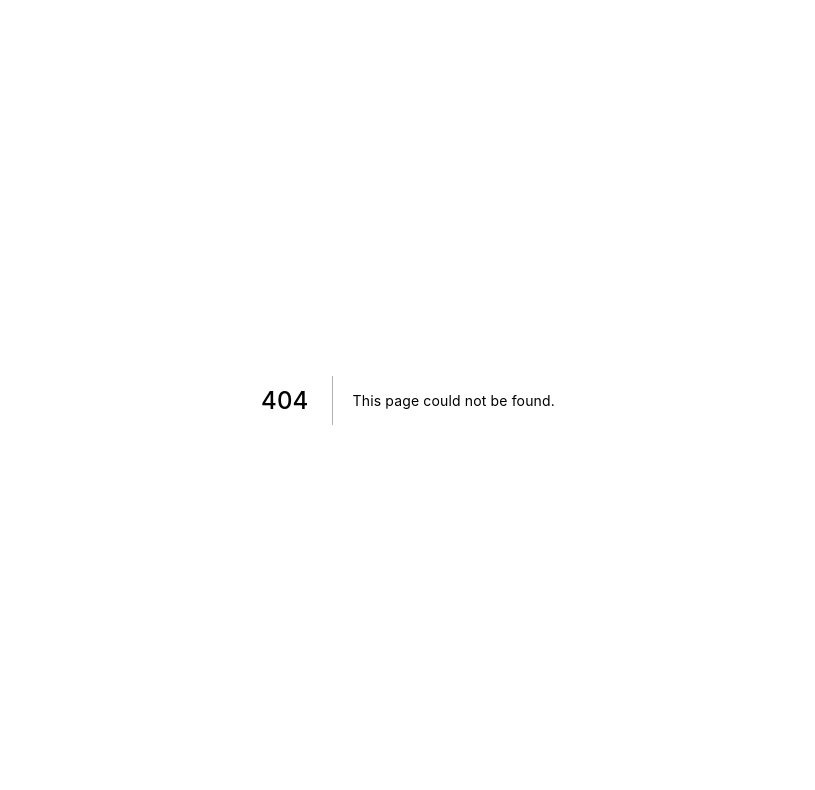
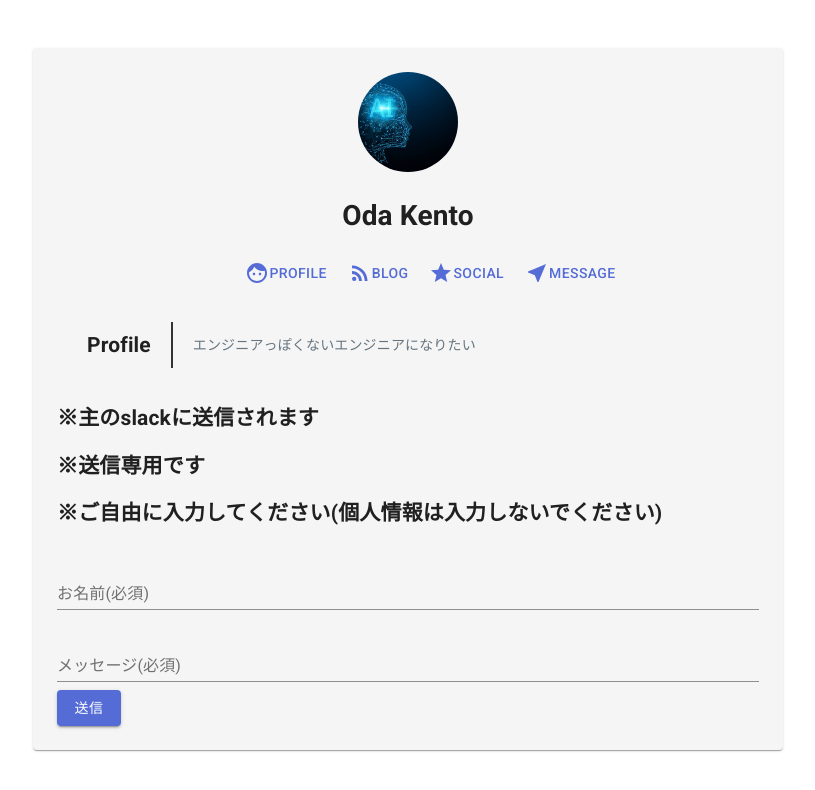
Before and after one commit to kentoda/Port_Blog, a Next.js app: page /message in a window 1280 px wide. Before the commit this address had no page. Shown: the top 790 px of the page, without its empty margins (232-1047 px from the left). Built offline with nearby package versions, Linux system fonts and the light colour scheme.

Commit message:
add message

```diff
--- /dev/null
+++ b/pages/message.js
@@ -0,0 +1,148 @@
+import React, { useState, useCallback } from "react";
+import Head from "next/head";
+import Header from "../components/header";
+import SubHead from "../components/head";
+import { useForm } from "react-hook-form";
+import TextField from "@material-ui/core/TextField";
+import Button from "@material-ui/core/Button";
+import { makeStyles } from "@material-ui/core/styles";
+import Paper from "@material-ui/core/Paper";
+
+const useStyles = makeStyles((theme) => ({
+  appBar: {
+    position: "relative",
+  },
+  layout: {
+    width: "auto",
+    marginLeft: theme.spacing(2),
+    marginRight: theme.spacing(2),
+
+    [theme.breakpoints.up(600 + theme.spacing(2) * 2)]: {
+      width: 750,
+      marginLeft: "auto",
+      marginRight: "auto",
+    },
+  },
+  paper: {
+    marginTop: theme.spacing(3),
+    marginBottom: theme.spacing(3),
+    padding: theme.spacing(2),
+    backgroundColor: "#F5F5F5",
+    [theme.breakpoints.up(600 + theme.spacing(3) * 2)]: {
+      marginTop: theme.spacing(6),
+      marginBottom: theme.spacing(6),
+      padding: theme.spacing(3),
+    },
+  },
+  stepper: {
+    padding: theme.spacing(3, 0, 5),
+  },
+  buttons: {
+    display: "flex",
+    justifyContent: "flex-end",
+  },
+  button: {
+    marginTop: theme.spacing(3),
+    marginLeft: theme.spacing(1),
+  },
+}));
+
+const Message = () => {
+  const [name, setName] = useState("");
+  const [message, setMessage] = useState("");
+
+  const inputName = useCallback(
+    (event) => {
+      setName(event.target.value);
+    },
+    [setName]
+  );
+
+  const inputMessage = useCallback(
+    (event) => {
+      setMessage(event.target.value);
+    },
+    [setMessage]
+  );
+
+  const { register, handleSubmit, errors } = useForm();
+  // 以下にSlackに問い合わせがあったことを通知する
+  const onSubmit = () => {
+    const payload = {
+      text:
+        "メッセージがありました\n" +
+        "お名前: " +
+        name +
+        "\n" +
+        "【メッセージ内容】\n" +
+        message,
+    };
+
+    const url =
+      "https://hooks.slack.com/services/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";
+
+    fetch(url, {
+      method: "POST",
+      body: JSON.stringify(payload),
+    }).then(() => {
+      alert("送信が完了しました。");
+      setMessage("");
+      setName("");
+    });
+  };
+  const classes = useStyles();
+
+  return (
+    <>
+      <main className={classes.layout}>
+        <Paper className={classes.paper}>
+          <Head>
+            <title>message</title>
+          </Head>
+          <Header />
+          <SubHead />
+          <div className="contents">
+            <h2>※主のslackに送信されます</h2>
+            <h2>※送信専用です</h2>
+            <h2>※ご自由に入力してください(個人情報は入力しないでください)</h2>
+            <div className="box">
+              <form onSubmit={handleSubmit(onSubmit)}>
+                <TextField
+                  label="お名前(必須)"
+                  type="text"
+                  onChange={inputName}
+                  name="name"
+                  fullWidth
+                  margin="normal"
+                  error={Boolean(errors.name)}
+                  helperText={errors.name && "※この項目は必須です"}
+                  inputRef={register({
+                    required: true,
+                  })}
+                />
+                <TextField
+                  label="メッセージ(必須)"
+                  type="text"
+                  onChange={inputMessage}
+                  name="name"
+                  name="message"
+                  fullWidth
+                  margin="normal"
+                  inputRef={register({ required: true, maxLength: 150 })}
+                  error={Boolean(errors.message)}
+                  helperText={errors.message && "150文字以内で入力してください"}
+                />
+
+                <Button variant="contained" color="primary" type="submit">
+                  送信
+                </Button>
+              </form>
+            </div>
+          </div>
+        </Paper>
+      </main>
+    </>
+  );
+};
+
+export default Message;
```
